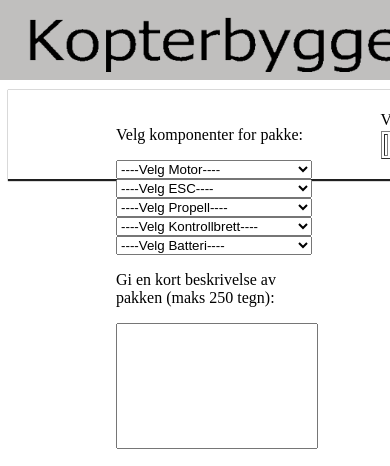
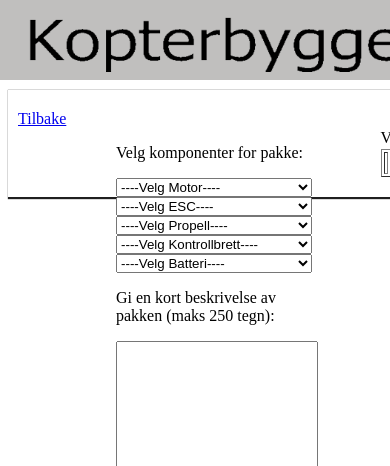
Before and after one commit to VidyPie/Fantastic-Four, a PHP site: page /pktConfig.php in a window 390 px wide; the page is wider, and only the part inside the window is pictured. Shown: the top 466 px of that part. Run offline with PHP 8.4, Linux system fonts and the light colour scheme; the visitor is signed in with stand-in values (Sample User, id 1); data that the repository does not hold is empty.

```diff
--- a/MultikopterBygger/addParts.php
+++ b/MultikopterBygger/addParts.php
@@ -37,6 +37,7 @@ Fantastic Four
         </div>
         <div id="wrapper">
             <div id="leftContent">
+                <a href="administrasjon.php">Tilbake</a>
                 <br><h2>Velg hvilken del du ønsker å legge til i databasen:</h2>
                 <?php
                 if (isset($_POST['part'])) {
--- a/MultikopterBygger/pktConfig.php
+++ b/MultikopterBygger/pktConfig.php
@@ -40,7 +40,8 @@ Fantastic Four
             </a>
         </div>
         <div id='wrapper'>
-            <div id='content'>
+            <div id='leftContent'>
+                <a href="administrasjon.php">Tilbake</a><br>
                 <form name="components" method="POST">
                     <?php
                     $con = $_SESSION['connection'];
```
